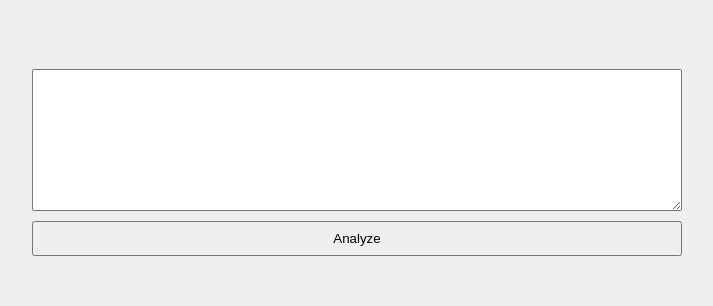
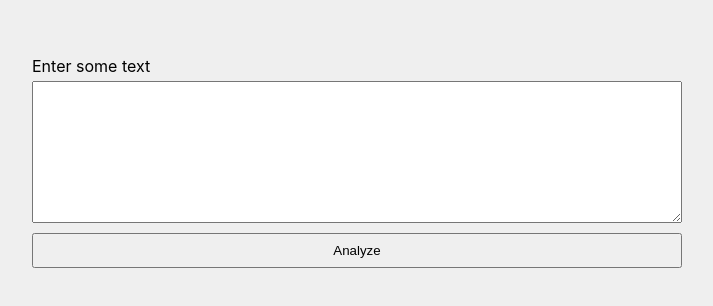
Before and after one commit to jakestechspace/text-analysis-frontend, a React (Create React App) app: page / in a window 1280 px wide. Shown: the part 248-554 px from the top of the page, without its empty margins (283-996 px from the left). Built offline with nearby package versions, Linux system fonts and the light colour scheme.

Commit message:
loading state

```diff
--- a/src/containers/form.js
+++ b/src/containers/form.js
@@ -8,16 +8,27 @@ function Form({ setResult }) {
   // initial state for user entered text
   const [enteredText, setText] = useState("")
 
+  // initial state for loading
+  const [isLoading, setLoading] = useState(false)
+
+
   const submitForm = async (e) => {
     // prevent page reload on form submit
     e.preventDefault()
 
+    // loading on
+    setLoading(true)
+
     // pass result up to App component
     setResult(await makeSearch(enteredText))
+
+    // loading off
+    setLoading(false)
   }
 
   return (
     <div id="inputForm">
+      <span>{isLoading ? "Loading..." : "Enter some text"}</span>
       <form onSubmit={(e) => submitForm(e)}>
         <FormInput setText={setText} />
         <SubmitButton />
```
